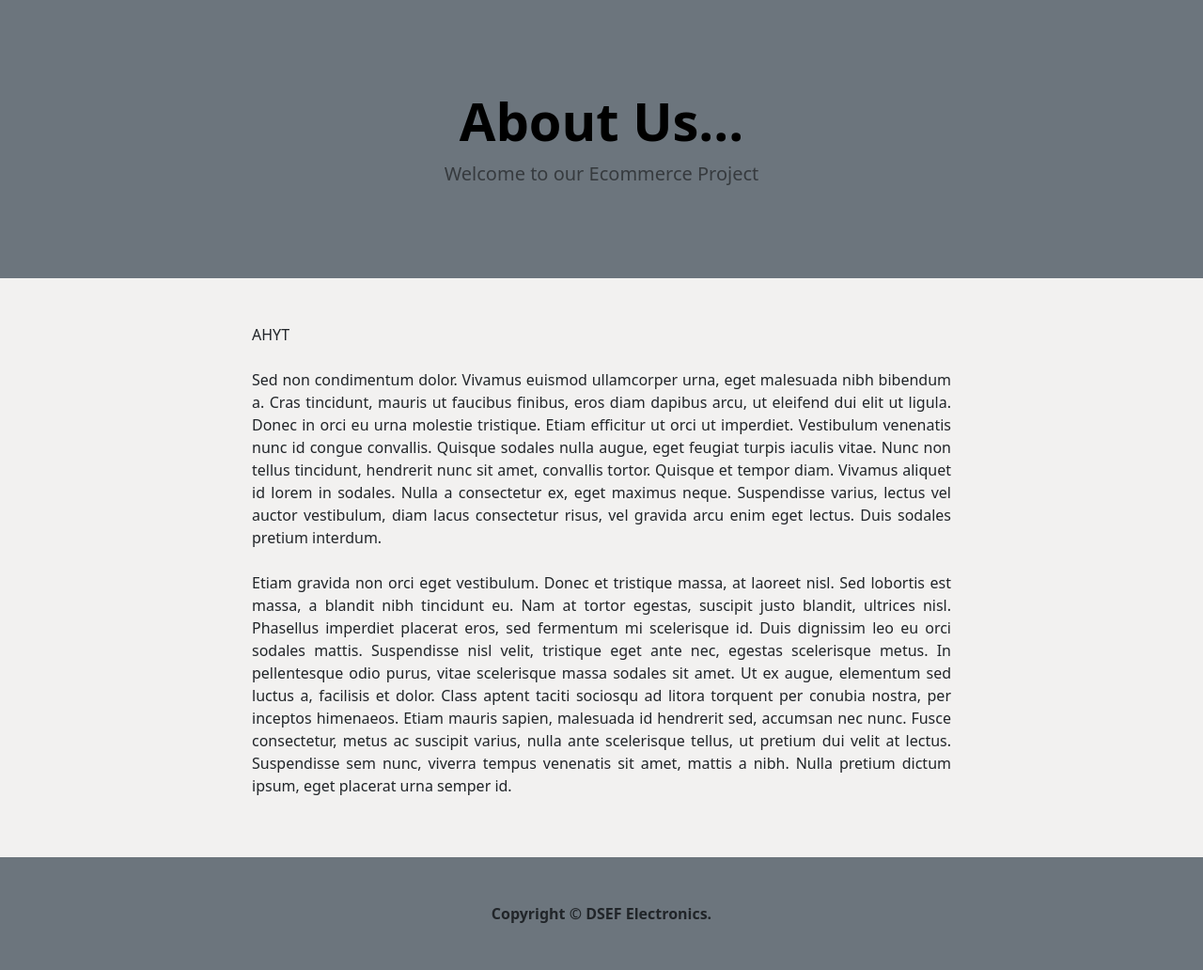
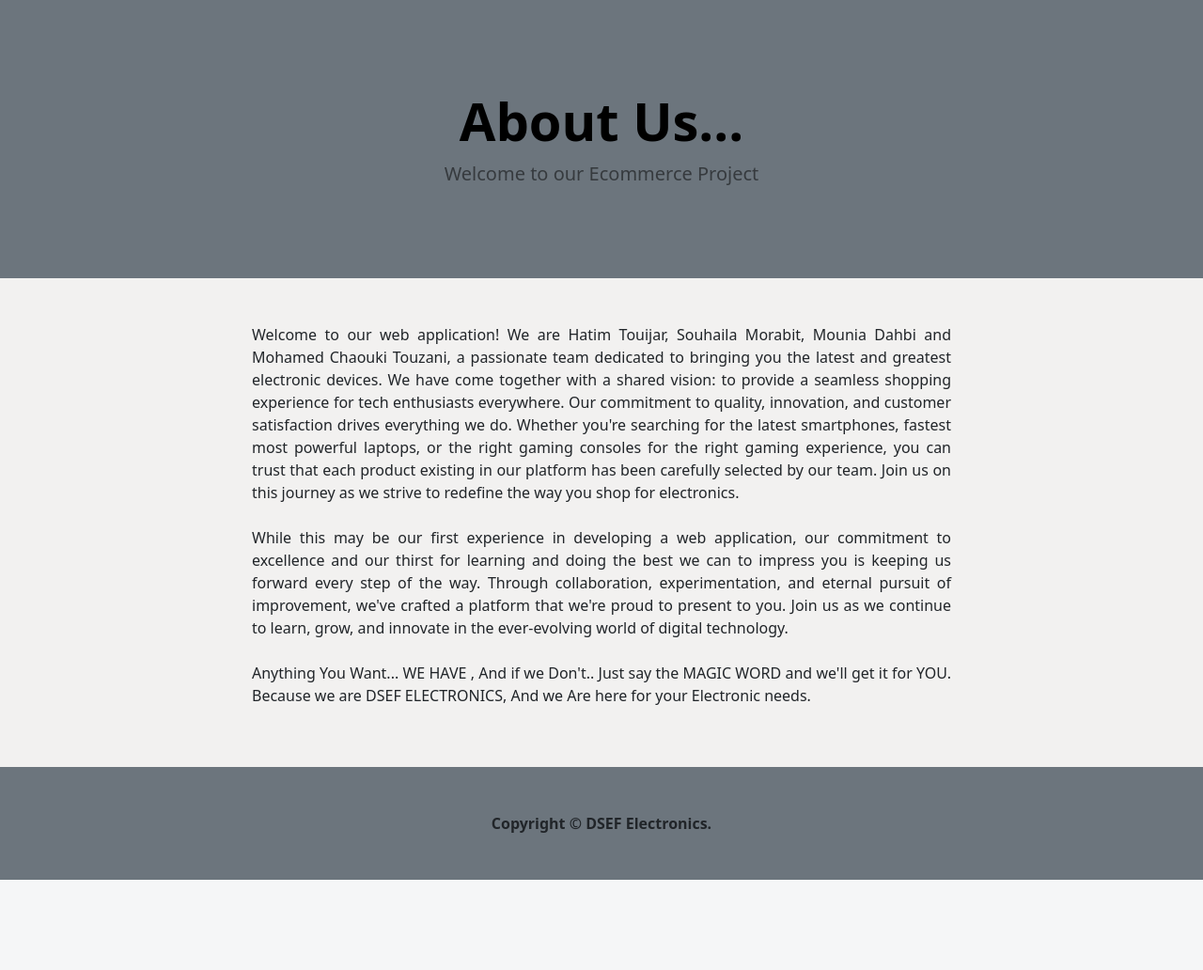
Before and after one commit to Mounia-dhb/Flowers-Project, a Django app: page /about/ in a window 1280 px wide. Shown: the part 57-1089 px from the top of the page at 94% size. After the commit the page ends 993 px from the top, so only its background shows below. Run offline with Django 4.2, Linux system fonts and the light colour scheme; data comes from the database, SQL or seed files in the repository; both versions use the stored data as it was after the commit; parts of the project's set-up code (start-up, migrations or seed data) failed here and were passed over; some libraries are stand-ins or nearby versions.

Commit message:
about us

```diff
--- a/store/templates/about.html
+++ b/store/templates/about.html
@@ -17,11 +17,12 @@
         			<div class="col-8">
         				<br/><br/>
 <p align="justify">
-AHYT
+Welcome to our web application! We are Hatim Touijar, Souhaila Morabit, Mounia Dahbi and Mohamed Chaouki Touzani, a passionate team dedicated to bringing you the latest and greatest electronic devices. We have come together with a shared vision: to provide a seamless shopping experience for tech enthusiasts everywhere. Our commitment to quality, innovation, and customer satisfaction drives everything we do. Whether you're searching for the latest smartphones, fastest most powerful laptops, or the right gaming consoles for the right gaming experience, you can trust that each product existing in our platform has been carefully selected by our team. Join us on this journey as we strive to redefine the way you shop for electronics.
 <br/><br/>
-Sed non condimentum dolor. Vivamus euismod ullamcorper urna, eget malesuada nibh bibendum a. Cras tincidunt, mauris ut faucibus finibus, eros diam dapibus arcu, ut eleifend dui elit ut ligula. Donec in orci eu urna molestie tristique. Etiam efficitur ut orci ut imperdiet. Vestibulum venenatis nunc id congue convallis. Quisque sodales nulla augue, eget feugiat turpis iaculis vitae. Nunc non tellus tincidunt, hendrerit nunc sit amet, convallis tortor. Quisque et tempor diam. Vivamus aliquet id lorem in sodales. Nulla a consectetur ex, eget maximus neque. Suspendisse varius, lectus vel auctor vestibulum, diam lacus consectetur risus, vel gravida arcu enim eget lectus. Duis sodales pretium interdum.
+While this may be our first experience in developing a web application, our commitment to excellence and our thirst for learning and doing the best we can to impress you is keeping us forward every step of the way. Through collaboration, experimentation, and eternal pursuit of improvement, we've crafted a platform that we're proud to present to you. Join us as we continue to learn, grow, and innovate in the ever-evolving world of digital technology.
 <br/><br/>
-Etiam gravida non orci eget vestibulum. Donec et tristique massa, at laoreet nisl. Sed lobortis est massa, a blandit nibh tincidunt eu. Nam at tortor egestas, suscipit justo blandit, ultrices nisl. Phasellus imperdiet placerat eros, sed fermentum mi scelerisque id. Duis dignissim leo eu orci sodales mattis. Suspendisse nisl velit, tristique eget ante nec, egestas scelerisque metus. In pellentesque odio purus, vitae scelerisque massa sodales sit amet. Ut ex augue, elementum sed luctus a, facilisis et dolor. Class aptent taciti sociosqu ad litora torquent per conubia nostra, per inceptos himenaeos. Etiam mauris sapien, malesuada id hendrerit sed, accumsan nec nunc. Fusce consectetur, metus ac suscipit varius, nulla ante scelerisque tellus, ut pretium dui velit at lectus. Suspendisse sem nunc, viverra tempus venenatis sit amet, mattis a nibh. Nulla pretium dictum ipsum, eget placerat urna semper id.
+Anything You Want... WE HAVE , And if we Don't.. Just say the MAGIC WORD and we'll get it for YOU.
+Because we are DSEF ELECTRONICS, And we Are here for your Electronic needs.
 </p>
 <br/><br/>
         			</div>
```
Also changed, not shown: db.sqlite3.
